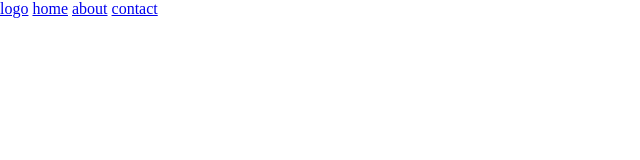
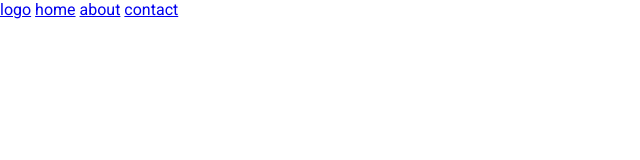
Before and after one commit to isaacsandelin/soundforcreators, a plain HTML site: page index.html in a window 1280 px wide. Shown: the full height of the page, 0-640 px from the left. Drawn offline with Linux system fonts and the light colour scheme.

Commit message:
applied the font to body in CSS

```diff
--- a/assets/CSS/style.css
+++ b/assets/CSS/style.css
@@ -4,3 +4,7 @@
     padding: 0;
     margin: 0;
 }
+
+body {
+    font-family: Roboto, "sans-serif";
+}
```
